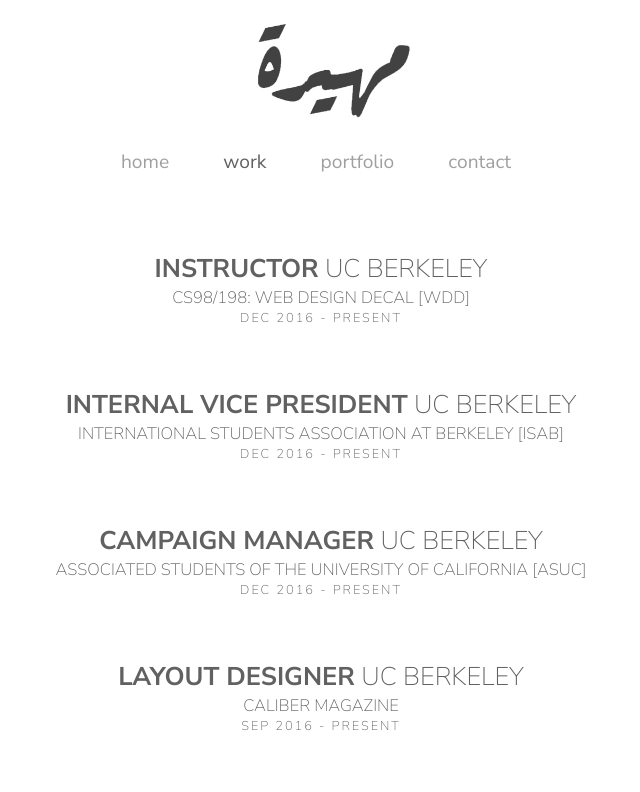
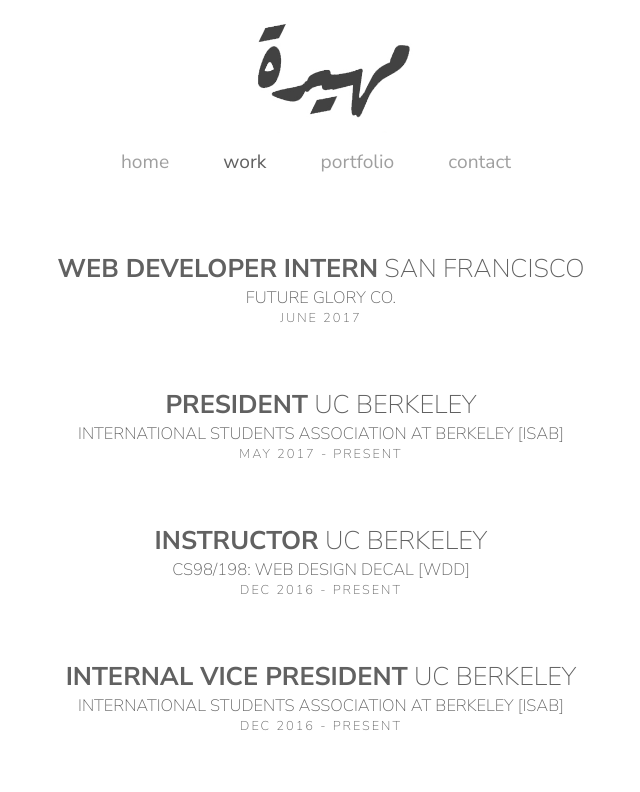
Before and after one commit to mahiraa/mahiraa.github.io, a plain HTML site: page work.html in a window 1280 px wide. Shown: the top 792 px of the page, without its empty margins (319-959 px from the left). Drawn offline with nearby package versions, Linux system fonts and the light colour scheme; a web font is replaced by a local one.

Commit message:
added new work

```diff
--- a/work.html
+++ b/work.html
@@ -40,6 +40,15 @@
 		<li class="nav-item"><a href="contact.html">contact</a></li>
 	</ul>
 	<br>
+
+	<div class="headings"><b>Web Developer Intern</b> SAN FRANCISCO</div>
+		<div class="subheadings">Future Glory Co. </div>
+		<div class="subsubheadings">JUNE 2017</div><br>
+
+	<div class="headings"><b>President</b> UC BERKELEY</div>
+		<div class="subheadings">International Students Association at Berkeley [ISAB] </div>
+		<div class="subsubheadings">MAY 2017 - PRESENT</div><br>
+
 
 	<div class="headings"><b>Instructor</b> UC BERKELEY</div>
 		<div class="subheadings">CS98/198: Web Design Decal [WDD] </div>
```
Also changed, not shown: 4 other files.
